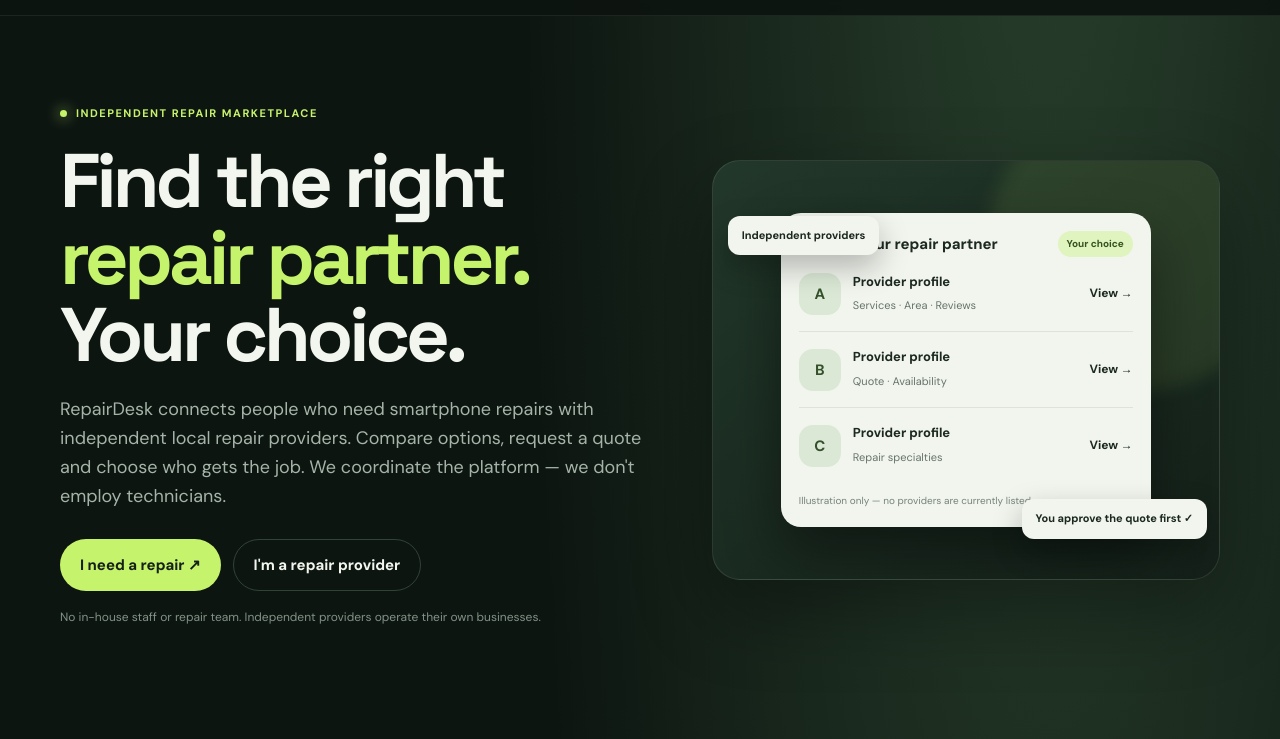
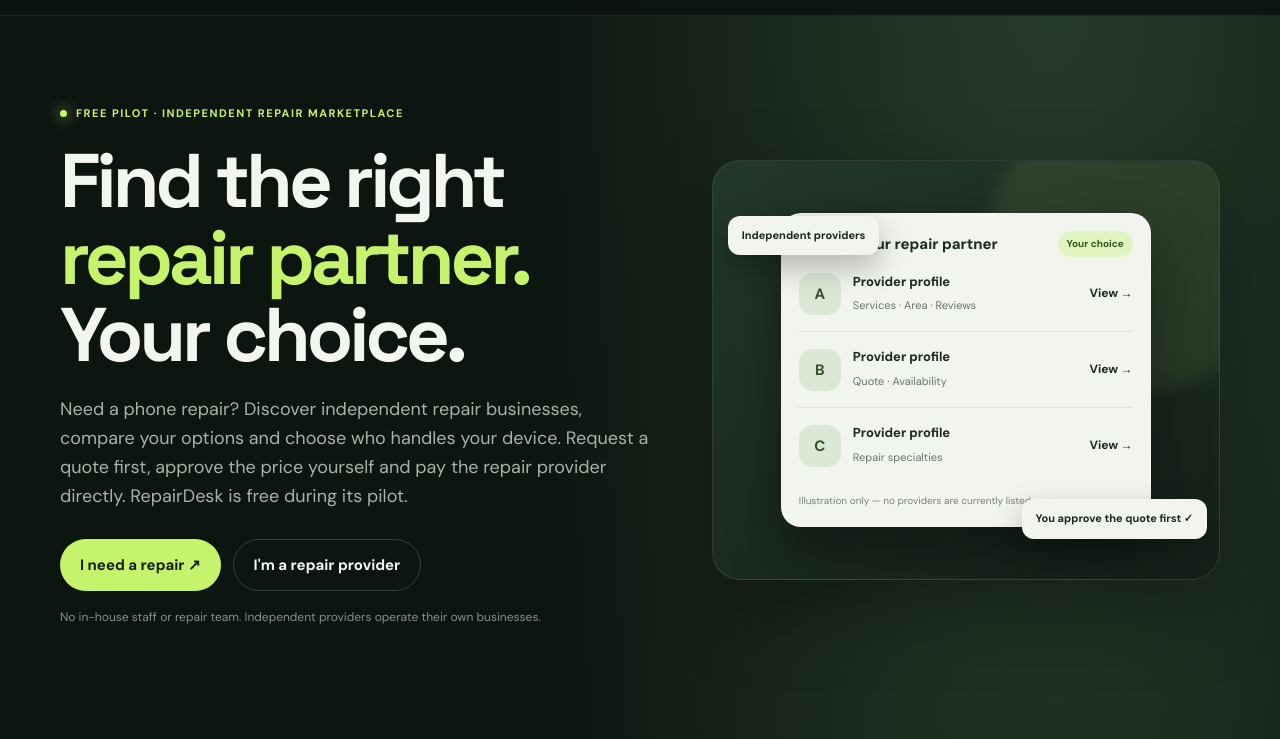
Before and after one commit to ansh385/repairdesk, a plain HTML site: page index.html in a window 1280 px wide. Shown: the part 61-800 px from the top of the page. Drawn offline with Linux system fonts and the light colour scheme.

Commit message:
Polish RepairDesk launch messaging and social metadata

```diff
--- a/index.html
+++ b/index.html
@@ -1,7 +1,13 @@
 <!doctype html>
 <html lang="en"><head>
 <meta charset="utf-8"><meta name="viewport" content="width=device-width,initial-scale=1"><meta name="theme-color" content="#101713">
-<meta name="description" content="RepairDesk is a marketplace connecting customers with independent smartphone repair providers. Compare providers, request quotes and choose who repairs your phone.">
+<meta name="description" content="Find independent smartphone repair providers with RepairDesk. Compare repair options, request a quote and pay your chosen repair shop directly. Free pilot.">
+<meta name="robots" content="index,follow">
+<meta property="og:type" content="website">
+<meta property="og:title" content="RepairDesk — Find your repair partner">
+<meta property="og:description" content="Discover independent smartphone repair providers. Request a quote, choose your repair shop and pay them directly. Free pilot.">
+<meta property="og:url" content="https://repairdesk-lun8.onrender.com/">
+<meta name="twitter:card" content="summary">
 <title>RepairDesk — Find your repair partner</title>
 <link rel="preconnect" href="https://fonts.googleapis.com"><link rel="preconnect" href="https://fonts.gstatic.com" crossorigin><link href="https://fonts.googleapis.com/css2?family=DM+Sans:wght@400;500;600;700&family=Space+Grotesk:wght@500;600;700&display=swap" rel="stylesheet">
 <style>
@@ -24,7 +30,7 @@ footer{padding:34px 0;color:#829287;font-size:12px}.foot{border-top:1px solid va
 <body>
 <header><div class="wrap nav"><a class="brand" href="#top"><span class="logo">R</span> repairdesk</a><nav class="links"><a href="#how">How it works</a><a href="#providers">Providers</a><a href="#provider-model">Provider fees</a><a href="#join">Join as provider</a><a class="btn small" href="#find">Find a repair ↗</a></nav></div></header>
 <main id="top">
-<section class="wrap hero"><div><div class="eyebrow"><i class="pulse"></i> Independent repair marketplace</div><h1>Find the right<br><span>repair partner.</span><br>Your choice.</h1><p class="lead">RepairDesk connects people who need smartphone repairs with independent local repair providers. Compare options, request a quote and choose who gets the job. We coordinate the platform — we don't employ technicians.</p><div class="actions"><a class="btn" href="#find">I need a repair ↗</a><a class="btn outline" href="#join">I'm a repair provider</a></div><p class="tiny">No in-house staff or repair team. Independent providers operate their own businesses.</p></div>
+<section class="wrap hero"><div><div class="eyebrow"><i class="pulse"></i> Free pilot · Independent repair marketplace</div><h1>Find the right<br><span>repair partner.</span><br>Your choice.</h1><p class="lead">Need a phone repair? Discover independent repair businesses, compare your options and choose who handles your device. Request a quote first, approve the price yourself and pay the repair provider directly. RepairDesk is free during its pilot.</p><div class="actions"><a class="btn" href="#find">I need a repair ↗</a><a class="btn outline" href="#join">I'm a repair provider</a></div><p class="tiny">No in-house staff or repair team. Independent providers operate their own businesses.</p></div>
 <div class="visual"><div class="float f1">Independent providers</div><div class="mock"><div class="mock-top"><span>Choose your repair partner</span><span class="mock-pill">Your choice</span></div><div class="mock-provider"><div class="avatar">A</div><div><b>Provider profile</b><small>Services · Area · Reviews</small></div><div class="mock-price">View →</div></div><div class="mock-provider"><div class="avatar">B</div><div><b>Provider profile</b><small>Quote · Availability</small></div><div class="mock-price">View →</div></div><div class="mock-provider" style="border:0"><div class="avatar">C</div><div><b>Provider profile</b><small>Repair specialties</small></div><div class="mock-price">View →</div></div><p style="font-size:10px;color:#758477;margin:10px 0 0">Illustration only — no providers are currently listed.</p></div><div class="float f2">You approve the quote first ✓</div></div></section>
 <section class="section wrap" id="how"><div class="head"><div class="eyebrow">How the marketplace works</div><h2>We connect. You choose.</h2><p class="muted">RepairDesk is the platform between the customer and independent service providers. Providers handle the actual repair and delivery arrangements they agree to.</p></div><div class="grid"><article class="card"><div class="ico">⌕</div><div class="number">01 · CUSTOMER</div><h3>Find providers</h3><p>Enter your phone issue and area. Browse available independent providers and compare their services, ratings, price estimates and terms.</p></article><article class="card"><div class="ico">⇄</div><div class="number">02 · MARKETPLACE</div><h3>Request a quote</h3><p>Send a request to the provider you choose. They respond with diagnosis, final price, timing and pickup options.</p></article><article class="card"><div class="ico">✓</div><div class="number">03 · YOUR DECISION</div><h3>Approve and proceed</h3><p>Choose whether to accept. The provider completes the repair under the agreed terms. You pay the provider directly; RepairDesk never handles the repair payment. No work should start before your approval.</p></article></div></section>
 <section class="section wrap"><div class="head"><div class="eyebrow">A simple operating model</div><h2>No employees needed to run the repair work.</h2><p class="muted">RepairDesk doesn't own repair shops, hire technicians or maintain a delivery fleet. The platform helps independent businesses find customers.</p></div><div class="flow"><article><div class="number">01</div><b>Provider signs up</b><span>Repair shop submits business, service, location and contact details.</span></article><article><div class="number">02</div><b>Provider is verified</b><span>Platform checks identity, capability and terms before listing. Not instant public approval.</span></article><article><div class="number">03</div><b>Customer selects</b><span>Customer reviews provider profiles and sends a request to the chosen provider.</span></article><article><div class="number">04</div><b>Provider fulfils</b><span>Provider quotes, repairs and arranges pickup/return directly with the customer.</span></article></div></section>
@@ -35,7 +41,7 @@ footer{padding:34px 0;color:#829287;font-size:12px}.foot{border-top:1px solid va
 <section class="section wrap"><div class="head"><div class="eyebrow">Clear roles</div><h2>Who is responsible for what?</h2></div><div class="grid"><article class="card"><h3>RepairDesk platform</h3><p>Provides discovery, enquiry routing, provider profiles and platform support. It does not claim to employ technicians or own repair facilities.</p></article><article class="card"><h3>Independent provider</h3><p>Owns diagnosis, repair quality, final quote, repair warranty, device handling and agreed pickup/return service.</p></article><article class="card"><h3>Customer</h3><p>Chooses the provider, reviews the quote and terms, approves the repair and keeps a copy of the handover record.</p></article></div></section>
 <section class="section wrap"><div class="head"><div class="eyebrow">FAQs</div><h2>Questions, answered.</h2></div><div class="faq"><article class="card"><h3>Does RepairDesk employ repair staff?</h3><p>No. It is a marketplace connecting customers with independent repair businesses.</p></article><article class="card"><h3>Can providers register themselves?</h3><p>They can submit an application. A public listing should go live only after verification. Automatic registration and listing require a backend that is not connected yet.</p></article><article class="card"><h3>Can customers choose the provider?</h3><p>That is the intended marketplace flow. The live searchable directory and provider selection require shared accounts and database functionality; this website currently collects enquiries only.</p></article><article class="card"><h3>Is RepairDesk accepting live bookings?</h3><p>Not yet. The public directory, provider verification, booking records, quote workflow and payments are not live. Do not treat an enquiry as a confirmed booking.</p></article></div></section>
 <section class="section wrap"><div class="cta"><div><h2>Repair business or repair needed?</h2><p>Start with an enquiry. No fake provider listings, no assigned in-house technicians.</p></div><a class="btn" href="#join">Join the provider network ↗</a></div></section>
-</main><footer><div class="wrap foot"><div class="brand"><span class="logo">R</span> repairdesk</div><div>Independent smartphone repair marketplace · Ahmedabad pilot concept</div><div>© 2026 RepairDesk</div></div></footer>
+</main><footer><div class="wrap foot"><div class="brand"><span class="logo">R</span> repairdesk</div><div>Independent smartphone repair marketplace · Free pilot</div><div>© 2026 RepairDesk</div></div></footer>
 <script>
 function disableSubmission(id){const form=document.getElementById(id);form.addEventListener('submit',e=>{e.preventDefault();if(!form.reportValidity())return;const notice=form.querySelector('.notice');notice.textContent='Not connected yet — no information has been sent or stored. Please check back later.';});}
 disableSubmission('customerForm');disableSubmission('providerForm');\nconst amountInput=document.getElementById('repairAmount');\nfunction updateCommission(){const amount=Math.max(0,Number(amountInput.value)||0);document.getElementById('platformShare').textContent='₹'+(amount*.10).toLocaleString('en-IN',{maximumFractionDigits:2});document.getElementById('providerShare').textContent='₹'+(amount*.90).toLocaleString('en-IN',{maximumFractionDigits:2});}\namountInput.addEventListener('input',updateCommission);updateCommission();
```
